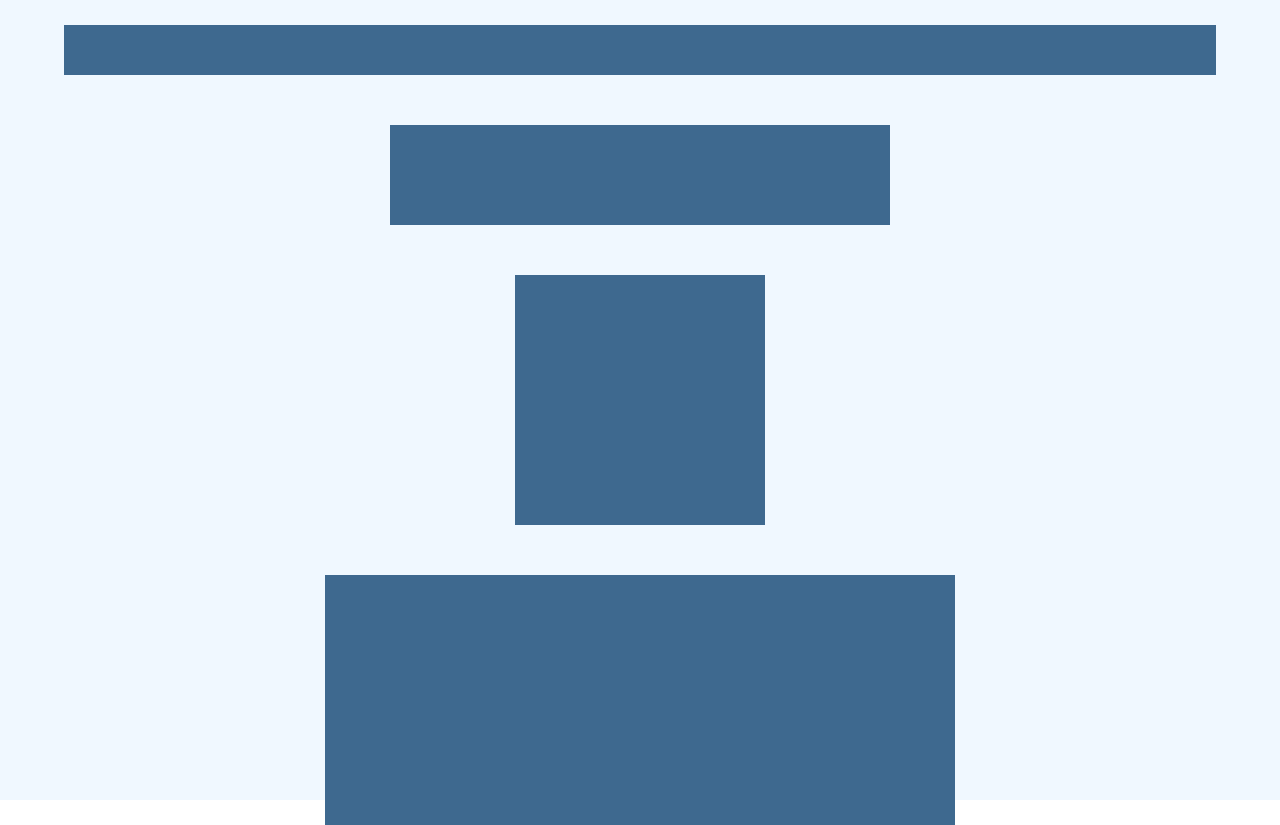
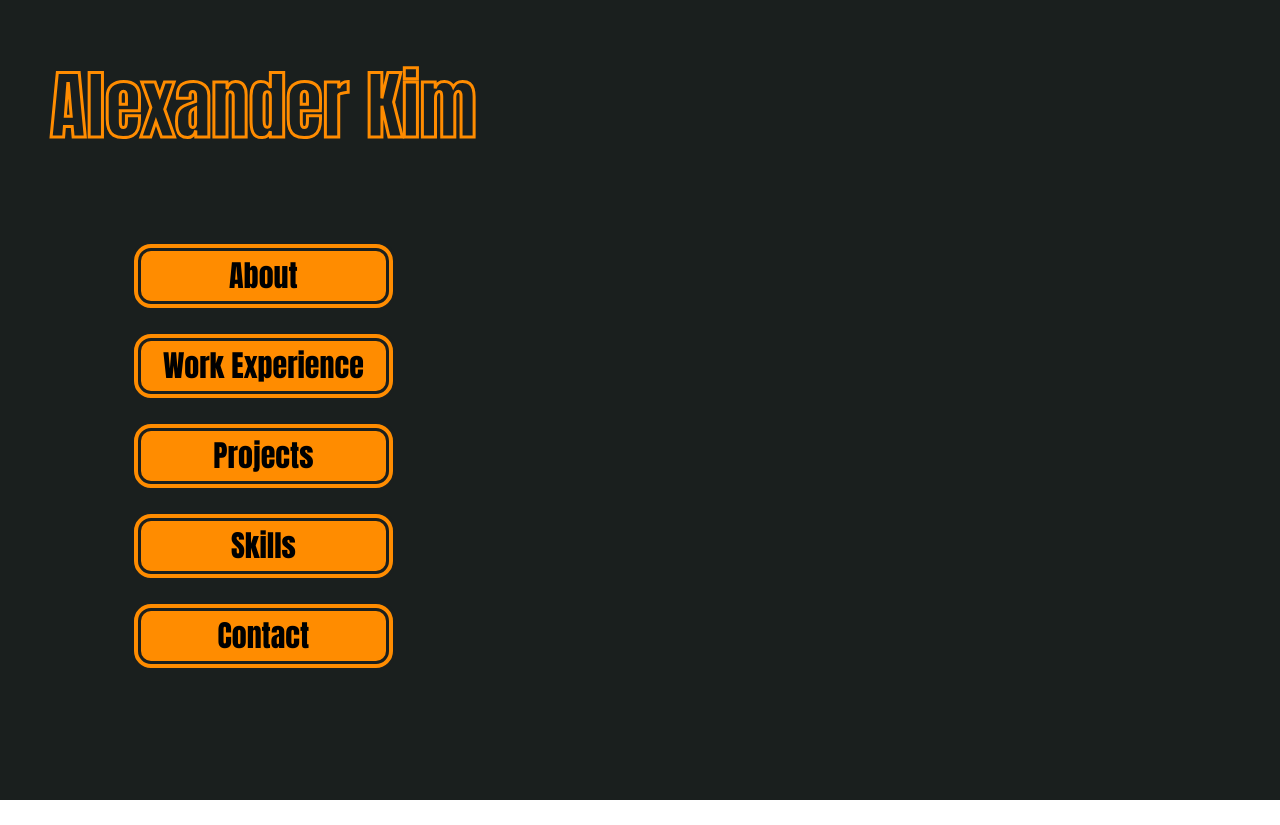
Before and after one commit to alextkim9722/alextkim9722.github.io, a React (Vite) app in the folder Portfolio/: page / in a window 1280 px wide. After the commit the page ends 800 px from the top, so only its background shows below. Built offline with nearby package versions, Linux system fonts and the light colour scheme.

Commit message:
Reworked web blocks. Added navigation buttons

```diff
--- a/Portfolio/package.json
+++ b/Portfolio/package.json
@@ -25,6 +25,6 @@
     "globals": "^15.9.0",
     "typescript": "^5.5.3",
     "typescript-eslint": "^8.0.1",
-    "vite": "^5.4.1"
+    "vite": "^5.4.2"
   }
 }
--- a/Portfolio/src/App.css
+++ b/Portfolio/src/App.css
@@ -1,69 +1,10 @@
 #root {
-  width:100vw;
-  height:100vh;
+  --root-padding:50px;
+
+  width:calc(100vw - (var(--root-padding) * 2));
+  height:calc(100vh - (var(--root-padding) * 2));
 
   background-color: rgb(26, 31, 30);
+
+  padding:var(--root-padding);
 }
-
-#container {
-  width: 1280px;
-  height:100%;
-
-  margin: 0 auto;
-
-  background-color: aliceblue;
-}
-
-#header {
-  position: relative;
-  top: 25px;
-
-  width: 90%;
-  height: 50px;
-
-  margin: 0px auto;
-
-  background-color: rgb(62, 105, 143);
-}
-
-#content {
-  width: 90%;
-
-  margin:75px auto;
-}
-
-#profile {
-  position: relative;
-
-  width:500px;
-  height:100px;
-
-  margin: 0 auto;
-  margin-bottom: 50px;
-
-  background-color: rgb(62, 105, 143);
-}
-
-#description {
-  position: relative;
-
-  width:630px;
-  height:250px;
-
-  margin: 0 auto;
-  margin-bottom: 50px;
-
-  background-color: rgb(62, 105, 143);
-}
-
-#widget {
-  position: relative;
-
-  width:250px;
-  height:250px;
-
-  margin: 0 auto;
-  margin-bottom: 50px;
-
-  background-color: rgb(62, 105, 143);
-}
--- a/Portfolio/src/App.tsx
+++ b/Portfolio/src/App.tsx
@@ -1,19 +1,13 @@
-import Sidebar from "./sidebar/Sidebar"
+import Sidebar from './components/sidebar/Sidebar'
+
+import globalStyles from './GlobalStyles.module.css'
 import './App.css'
 
 function App() {
 
   return (
     <>
-    <div id="container">
-      <div id="header">
-      </div>
-      <div id="content">
-        <div id="profile"></div>
-        <div id="widget"></div>
-        <div id="description"></div>
-      </div>
-    </div>
+      <Sidebar />
     </>
   )
 }
--- /dev/null
+++ b/Portfolio/src/GlobalStyles.module.css
@@ -0,0 +1,21 @@
+.left{
+    float:left;
+}
+
+.leftEnd{
+    float:left;
+    clear:right;
+}
+
+.interactible{
+    cursor:pointer;
+    transition-duration:100ms;
+}
+
+.interactible:hover{
+    transform: translate(50px, 0px);
+}
+
+.FantasyText{
+    font-family: Impact, Haettenschweiler, 'Arial Narrow Bold', sans-serif;
+}
--- /dev/null
+++ b/Portfolio/src/components/content/Content.tsx
@@ -0,0 +1,6 @@
+export default function Content() {
+    return(
+        <>
+        </>
+    )
+}
--- /dev/null
+++ b/Portfolio/src/components/sidebar/Sidebar.module.css
@@ -0,0 +1,54 @@
+.SidebarButton {
+    --height: 30px;
+
+    width: 225px;
+    height: var(--height);
+
+    line-height: var(--height);
+    vertical-align: middle;
+    text-align: center;
+    font-size: var(--height);
+
+    border-style: double;
+    border-width: 10px;
+    border-color:rgb(26, 31, 30);
+    border-radius: 20px;
+
+    background-color: darkorange;
+    color:black;
+
+    padding: 10px;
+    margin: 10px;
+}
+
+#SidebarNavigation {
+    display: flex;
+    flex-direction: column;
+    align-items: center;
+    justify-content: center;
+
+    height: 100%;
+    width: 100%;
+}
+
+#Sidebar {
+    display:flex;
+    flex-direction: column;
+    align-items: center;
+
+    position: relative;
+    left: 0px;
+    top: 0px;
+
+    width:fit-content;
+    height:100%;
+}
+
+#Title {
+    font-size: 75px;
+    height: fit-content;
+
+    -webkit-text-stroke-width:3px;
+    -webkit-text-fill-color: rgb(26, 31, 30);
+    -webkit-text-stroke-color:darkorange;
+}
--- /dev/null
+++ b/Portfolio/src/components/sidebar/Sidebar.tsx
@@ -0,0 +1,20 @@
+import styles from './Sidebar.module.css'
+import globalStyles from '../../GlobalStyles.module.css'
+
+export default function Sidebar() {
+
+    return (
+        <>
+        <div id={`${styles.Sidebar}`}>
+            <div id={`${styles.Title}`} className={`${globalStyles.FantasyText}`}>Alexander Kim</div>
+            <div id={`${styles.SidebarNavigation}`}>
+                <div className={`${styles.SidebarButton} ${globalStyles.interactible} ${globalStyles.FantasyText}`}>About</div>
+                <div className={`${styles.SidebarButton} ${globalStyles.interactible} ${globalStyles.FantasyText}`}>Work Experience</div>
+                <div className={`${styles.SidebarButton} ${globalStyles.interactible} ${globalStyles.FantasyText}`}>Projects</div>
+                <div className={`${styles.SidebarButton} ${globalStyles.interactible} ${globalStyles.FantasyText}`}>Skills</div>
+                <div className={`${styles.SidebarButton} ${globalStyles.interactible} ${globalStyles.FantasyText}`}>Contact</div>
+            </div>
+        </div>
+        </>
+    )
+}
```
Also changed, not shown: 1 other file (tests, documents, lock files or other folders).
